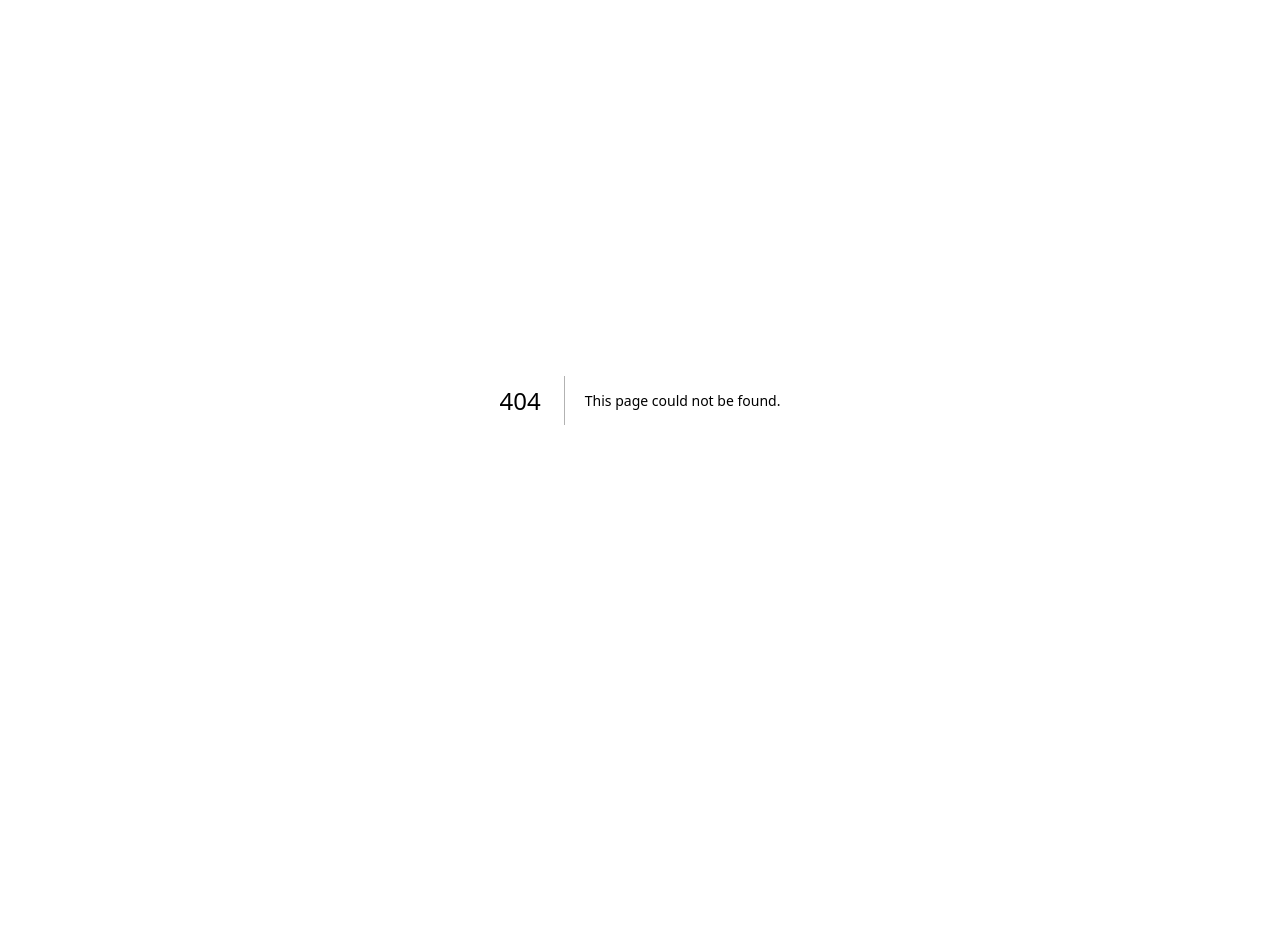
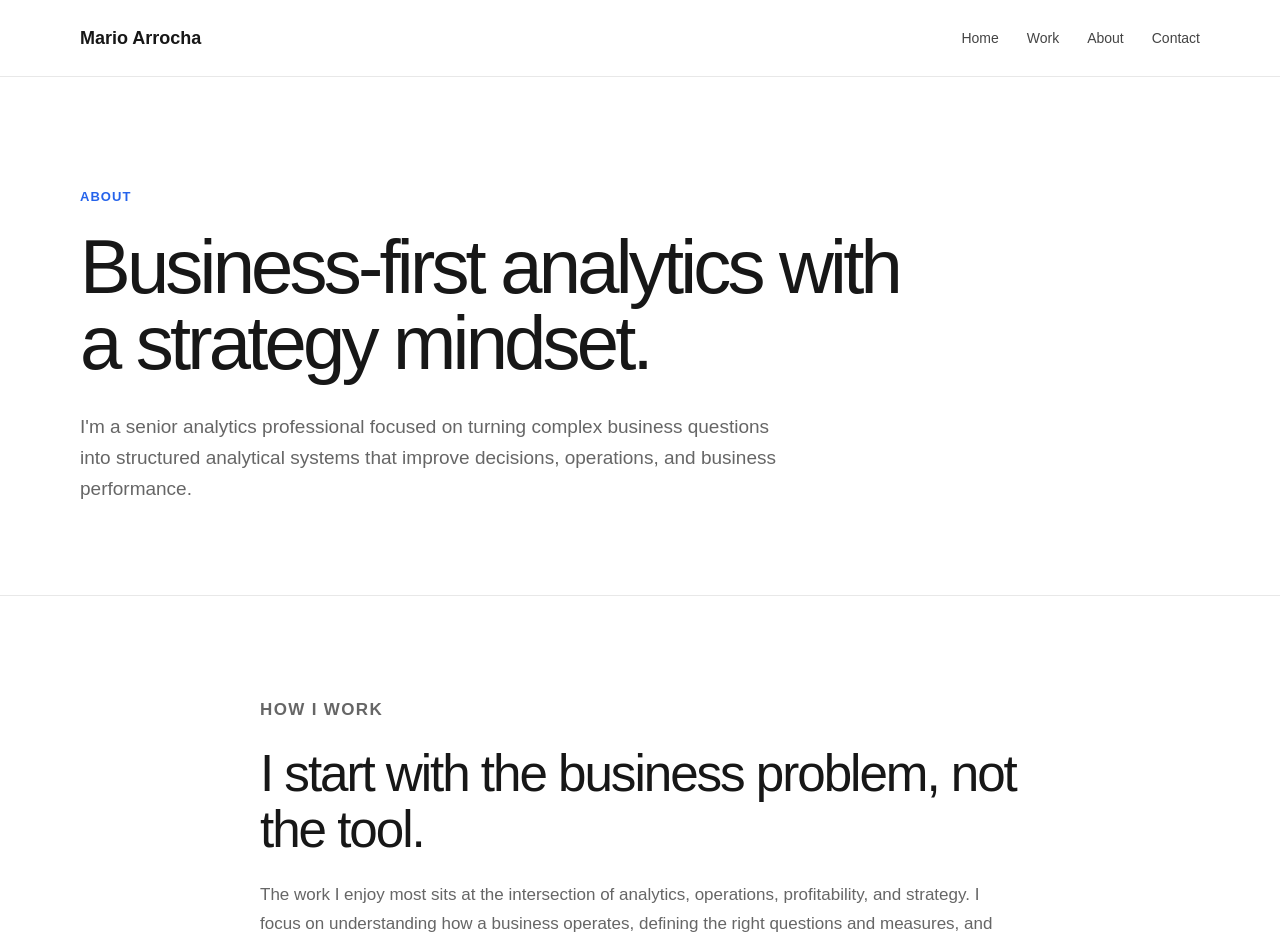
Before and after one commit to marioarrocha/analytics-portfolio, a Next.js app: page /about in a window 1280 px wide. Before the commit this address had no page. Shown: the top 944 px of the page. Before the commit the page ends 800 px from the top, so only its background shows below. Built offline with nearby package versions, Linux system fonts and the light colour scheme.

Commit message:
Complete portfolio MVP page structure

```diff
--- /dev/null
+++ b/app/about/page.tsx
@@ -0,0 +1,132 @@
+export default function AboutPage() {
+  return (
+    <main>
+      <header className="site-header">
+        <div className="container nav">
+          <a href="/" className="brand">
+            Mario Arrocha
+          </a>
+
+          <nav className="nav-links" aria-label="Primary navigation">
+            <a href="/">Home</a>
+            <a href="/work">Work</a>
+            <a href="/about">About</a>
+            <a href="/contact">Contact</a>
+          </nav>
+        </div>
+      </header>
+
+      <section className="page-hero">
+        <div className="container">
+          <p className="eyebrow">About</p>
+
+          <h1>Business-first analytics with a strategy mindset.</h1>
+
+          <p className="page-intro">
+            I&apos;m a senior analytics professional focused on turning complex
+            business questions into structured analytical systems that improve
+            decisions, operations, and business performance.
+          </p>
+        </div>
+      </section>
+
+      <section className="section">
+        <div className="container narrow">
+          <p className="section-label">How I Work</p>
+
+          <h2>I start with the business problem, not the tool.</h2>
+
+          <p>
+            The work I enjoy most sits at the intersection of analytics,
+            operations, profitability, and strategy. I focus on understanding
+            how a business operates, defining the right questions and measures,
+            and then building analytical solutions that help people make better
+            decisions.
+          </p>
+
+          <p>
+            My projects range from executive decision-support frameworks to
+            operational optimization and enterprise reporting. The common thread
+            is that the analytics need to create value beyond simply displaying
+            information.
+          </p>
+        </div>
+      </section>
+
+      <section className="section section-muted">
+        <div className="container narrow">
+          <p className="section-label">Background</p>
+
+          <h2>Analytics, business understanding, and continuous growth.</h2>
+
+          <p>
+            My background combines advanced academic training, experience as a
+            student-athlete, and progressively senior work in data analytics.
+            That combination shaped how I approach complex problems: with
+            structure, discipline, curiosity, and a strong focus on measurable
+            outcomes.
+          </p>
+
+          <p>
+            I&apos;m continuing to grow toward roles centered on analytics
+            strategy, business intelligence leadership, and data-driven
+            operational improvement.
+          </p>
+        </div>
+      </section>
+
+      <section className="section">
+        <div className="container narrow">
+          <p className="section-label">Qualifications</p>
+
+          <h2>Professional foundation</h2>
+
+          <div className="qualification-list">
+            <div>
+              <strong>Analytics</strong>
+              <span>
+                Business intelligence, decision support, data modeling, KPI
+                design, and analytical frameworks
+              </span>
+            </div>
+
+            <div>
+              <strong>Technical</strong>
+              <span>Power BI, SQL, DAX, Power Query, semantic modeling</span>
+            </div>
+
+            <div>
+              <strong>Education</strong>
+              <span>
+                Graduate-level education with a background shaped by collegiate
+                athletics
+              </span>
+            </div>
+          </div>
+        </div>
+      </section>
+
+      <section className="section section-muted">
+        <div className="container narrow final-cta">
+          <h2>Want the full professional background?</h2>
+
+          <p>
+            A downloadable resume will be added here once the public version is
+            finalized.
+          </p>
+
+          <a className="button button-primary" href="/contact">
+            Get in Touch
+          </a>
+        </div>
+      </section>
+
+      <footer className="site-footer">
+        <div className="container footer-content">
+          <span>Mario Arrocha</span>
+          <span>Analytics Portfolio</span>
+        </div>
+      </footer>
+    </main>
+  );
+}
--- /dev/null
+++ b/app/contact/page.tsx
@@ -0,0 +1,67 @@
+export default function ContactPage() {
+  return (
+    <main>
+      <header className="site-header">
+        <div className="container nav">
+          <a href="/" className="brand">
+            Mario Arrocha
+          </a>
+
+          <nav className="nav-links" aria-label="Primary navigation">
+            <a href="/">Home</a>
+            <a href="/work">Work</a>
+            <a href="/about">About</a>
+            <a href="/contact">Contact</a>
+          </nav>
+        </div>
+      </header>
+
+      <section className="page-hero">
+        <div className="container">
+          <p className="eyebrow">Contact</p>
+
+          <h1>Let&apos;s connect.</h1>
+
+          <p className="page-intro">
+            I&apos;m always interested in thoughtful conversations about
+            analytics, business strategy, decision-support systems, and the
+            problems organizations are trying to solve with data.
+          </p>
+        </div>
+      </section>
+
+      <section className="section">
+        <div className="container narrow">
+          <div className="contact-list">
+            <a href="#" className="contact-item">
+              <span>Email</span>
+              <strong>Add public email later</strong>
+            </a>
+
+            <a href="#" className="contact-item">
+              <span>LinkedIn</span>
+              <strong>Add LinkedIn URL later</strong>
+            </a>
+
+            <a
+              href="https://github.com/marioarrocha"
+              className="contact-item"
+              target="_blank"
+              rel="noreferrer"
+            >
+              <span>GitHub</span>
+              <strong>github.com/marioarrocha</strong>
+            </a>
+          </div>
+        </div>
+      </section>
+
+      <footer className="site-footer">
+        <div className="container footer-content">
+          <span>Mario Arrocha</span>
+          <span>Analytics Portfolio</span>
+        </div>
+      </footer>
+    </main>
+  );
+}
--- a/app/globals.css
+++ b/app/globals.css
@@ -454,6 +454,54 @@ a {
   margin-top: 24px;
 }
 
+.qualification-list {
+  margin-top: 42px;
+  border-top: 1px solid var(--border);
+}
+
+.qualification-list > div {
+  display: grid;
+  grid-template-columns: 160px 1fr;
+  gap: 28px;
+  padding: 22px 0;
+  border-bottom: 1px solid var(--border);
+}
+
+.qualification-list strong {
+  font-size: 15px;
+}
+
+.qualification-list span {
+  color: var(--muted);
+  line-height: 1.6;
+}
+
+.contact-list {
+  border-top: 1px solid var(--border);
+}
+
+.contact-item {
+  display: grid;
+  grid-template-columns: 140px 1fr;
+  gap: 28px;
+  padding: 26px 0;
+  border-bottom: 1px solid var(--border);
+}
+
+.contact-item span {
+  color: var(--muted);
+  font-size: 14px;
+}
+
+.contact-item strong {
+  font-size: 20px;
+  font-weight: 500;
+}
+
+.contact-item:hover strong {
+  color: var(--accent);
+}
+
 @media (max-width: 800px) {
   .nav {
     align-items: flex-start;
@@ -464,6 +512,12 @@ a {
     .work-card,
   .coming-soon-grid {
     grid-template-columns: 1fr;
+  }
+
+    .qualification-list > div,
+  .contact-item {
+    grid-template-columns: 1fr;
+    gap: 8px;
   }
 
   .page-hero {
--- a/app/page.tsx
+++ b/app/page.tsx
@@ -11,7 +11,6 @@ export default function Home() {
             <a href="/">Home</a>
             <a href="/work">Work</a>
             <a href="/about">About</a>
-            <a href="/resume">Resume</a>
             <a href="/contact">Contact</a>
           </nav>
         </div>
@@ -36,9 +35,9 @@ export default function Home() {
               Explore My Work
             </a>
 
-            <a className="button button-secondary" href="/resume">
-              View Resume
-            </a>
+<a className="button button-secondary" href="/about">
+  About Me
+</a>
           </div>
         </div>
       </section>
@@ -152,8 +151,8 @@ export default function Home() {
           </p>
 
           <div className="hero-actions">
-            <a className="button button-primary" href="/resume">
-              View Resume
+            <a className="button button-primary" href="/about">
+              About Me
             </a>
 
             <a className="button button-secondary" href="/contact">
--- a/app/work/account-health/page.tsx
+++ b/app/work/account-health/page.tsx
@@ -11,7 +11,6 @@ export default function AccountHealthPage() {
             <a href="/">Home</a>
             <a href="/work">Work</a>
             <a href="/about">About</a>
-            <a href="/resume">Resume</a>
             <a href="/contact">Contact</a>
           </nav>
         </div>
--- a/app/work/page.tsx
+++ b/app/work/page.tsx
@@ -11,7 +11,6 @@ export default function WorkPage() {
             <a href="/">Home</a>
             <a href="/work">Work</a>
             <a href="/about">About</a>
-            <a href="/resume">Resume</a>
             <a href="/contact">Contact</a>
           </nav>
         </div>
```
